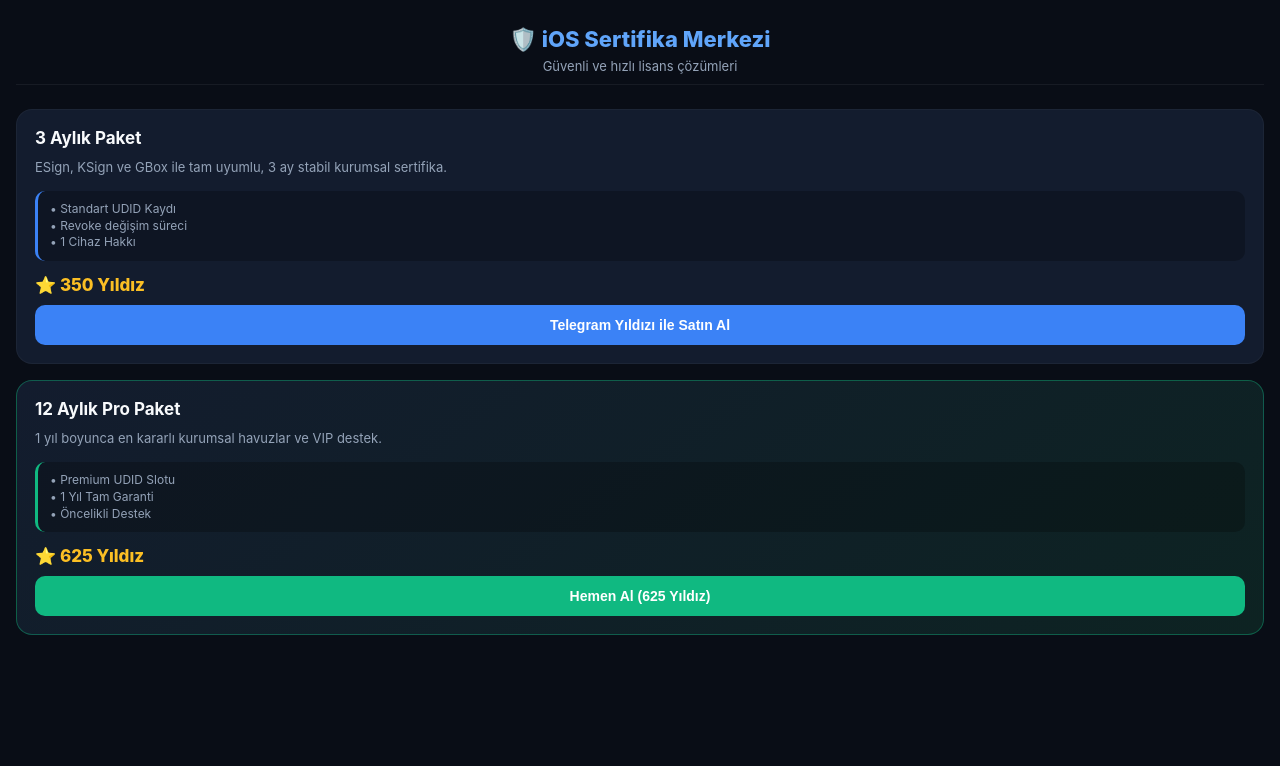
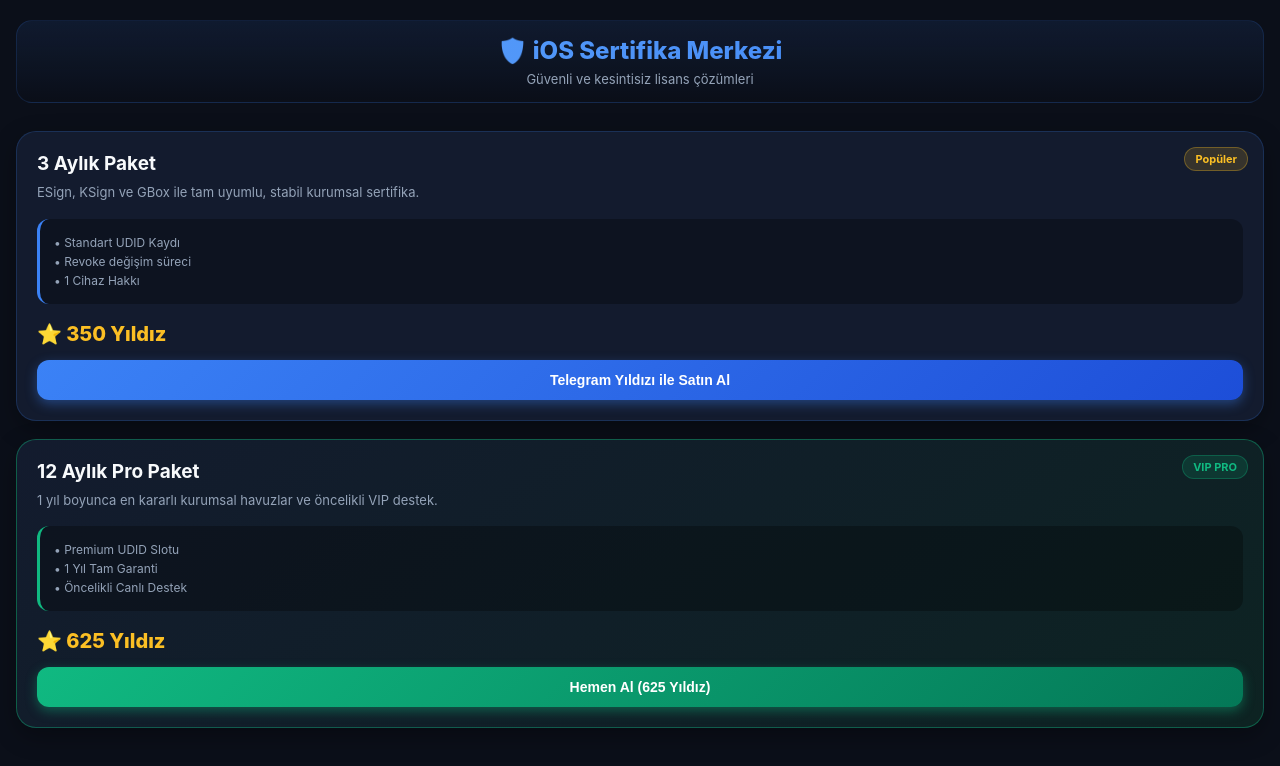
Before and after one commit to veyseldz201-debug/sertifika-bot, a plain HTML site: page index.html in a window 1280 px wide. Drawn offline with Linux system fonts and the light colour scheme; a script that the page names is missing.

Commit message:
index.html

```diff
--- a/index.html
+++ b/index.html
@@ -3,68 +3,172 @@
 <head>
     <meta charset="UTF-8">
     <meta name="viewport" content="width=device-width, initial-scale=1.0">
-    <title>iOS Sertifika Mağazası</title>
+    <title>iOS Sertifika Merkezi</title>
     <script src="https://telegram.org/js/telegram-web-app.js"></script>
     <style>
         :root {
-            --bg-color: var(--tg-theme-bg-color, #090d16);
-            --card-bg: var(--tg-theme-secondary-bg-color, #131c2e);
-            --text-color: var(--tg-theme-text-color, #f8fafc);
-            --hint-color: var(--tg-theme-hint-color, #94a3b8);
+            --bg-color: #0b0f19;
+            --card-bg: #131b2e;
+            --card-border: rgba(59, 130, 246, 0.2);
+            --text-main: #f8fafc;
+            --text-muted: #94a3b8;
+            --accent-blue: #3b82f6;
+            --accent-green: #10b981;
+            --accent-gold: #fbbf24;
         }
         body {
             font-family: -apple-system, BlinkMacSystemFont, 'Segoe UI', Roboto, sans-serif;
             background-color: var(--bg-color);
-            color: var(--text-color);
+            color: var(--text-main);
             margin: 0;
-            padding: 16px 16px 90px 16px;
+            padding: 20px 16px 100px 16px;
             box-sizing: border-box;
         }
-        .header { text-align: center; margin-bottom: 24px; padding: 10px 0; border-bottom: 1px solid rgba(255, 255, 255, 0.06); }
-        .header h2 { margin: 0 0 6px 0; font-size: 22px; font-weight: 800; color: #60a5fa; }
-        .header p { margin: 0; color: var(--hint-color); font-size: 13px; }
-        .card { background: var(--card-bg); border-radius: 16px; padding: 18px; margin-bottom: 16px; border: 1px solid rgba(255, 255, 255, 0.04); }
-        .card.featured { border: 1px solid rgba(16, 185, 129, 0.4); background: linear-gradient(145deg, #131c2e 0%, #0d2322 100%); }
-        .card-header { display: flex; justify-content: space-between; align-items: center; margin-bottom: 10px; }
-        .card h3 { margin: 0; font-size: 17px; font-weight: 700; }
-        .description { margin: 0 0 14px 0; color: var(--hint-color); font-size: 13px; line-height: 1.45; }
-        .info-box { background: rgba(0, 0, 0, 0.25); border-radius: 10px; padding: 10px 12px; margin-bottom: 14px; border-left: 3px solid #3b82f6; }
-        .card.featured .info-box { border-left-color: #10b981; }
-        .info-box p { margin: 0; font-size: 12px; color: var(--hint-color); line-height: 1.4; }
-        .price-row { display: flex; justify-content: space-between; align-items: center; }
-        .price { font-size: 17px; font-weight: 800; color: #fbbf24; }
-        .btn { background-color: #3b82f6; color: #ffffff; border: none; padding: 12px 20px; border-radius: 10px; font-size: 14px; font-weight: 700; cursor: pointer; width: 100%; text-align: center; margin-top: 10px; }
-        .btn-success { background-color: #10b981; }
+        .header {
+            text-align: center;
+            margin-bottom: 28px;
+            padding: 15px 0;
+            background: linear-gradient(180deg, rgba(59, 130, 246, 0.1) 0%, transparent 100%);
+            border-radius: 16px;
+            border: 1px solid rgba(59, 130, 246, 0.15);
+        }
+        .header h2 {
+            margin: 0 0 6px 0;
+            font-size: 24px;
+            font-weight: 800;
+            background: linear-gradient(90deg, #60a5fa, #3b82f6);
+            -webkit-background-clip: text;
+            -webkit-text-fill-color: transparent;
+        }
+        .header p {
+            margin: 0;
+            color: var(--text-muted);
+            font-size: 13px;
+        }
+        .card {
+            background: var(--card-bg);
+            border-radius: 20px;
+            padding: 20px;
+            margin-bottom: 18px;
+            border: 1px solid var(--card-border);
+            box-shadow: 0 8px 24px rgba(0, 0, 0, 0.3);
+            position: relative;
+            overflow: hidden;
+            transition: transform 0.2s ease;
+        }
+        .card.featured {
+            border: 1px solid rgba(16, 185, 129, 0.4);
+            background: linear-gradient(145deg, #131b2e 0%, #0d2322 100%);
+        }
+        .badge {
+            position: absolute;
+            top: 15px;
+            right: 15px;
+            background: rgba(251, 191, 36, 0.15);
+            color: var(--accent-gold);
+            font-size: 11px;
+            font-weight: 700;
+            padding: 4px 10px;
+            border-radius: 20px;
+            border: 1px solid rgba(251, 191, 36, 0.3);
+        }
+        .card-header h3 {
+            margin: 0 0 8px 0;
+            font-size: 19px;
+            font-weight: 700;
+        }
+        .description {
+            margin: 0 0 16px 0;
+            color: var(--text-muted);
+            font-size: 13px;
+            line-height: 1.5;
+        }
+        .features-list {
+            background: rgba(0, 0, 0, 0.3);
+            border-radius: 12px;
+            padding: 12px 14px;
+            margin-bottom: 18px;
+            border-left: 3px solid var(--accent-blue);
+        }
+        .card.featured .features-list {
+            border-left-color: var(--accent-green);
+        }
+        .features-list p {
+            margin: 4px 0;
+            font-size: 12px;
+            color: var(--text-muted);
+        }
+        .price-footer {
+            display: flex;
+            justify-content: space-between;
+            align-items: center;
+        }
+        .price {
+            font-size: 20px;
+            font-weight: 800;
+            color: var(--accent-gold);
+        }
+        .btn {
+            background: linear-gradient(135deg, #3b82f6 0%, #1d4ed8 100%);
+            color: #ffffff;
+            border: none;
+            padding: 12px 24px;
+            border-radius: 12px;
+            font-size: 14px;
+            font-weight: 700;
+            cursor: pointer;
+            width: 100%;
+            text-align: center;
+            box-shadow: 0 4px 12px rgba(59, 130, 246, 0.4);
+            transition: opacity 0.2s;
+        }
+        .btn-success {
+            background: linear-gradient(135deg, #10b981 0%, #047857 100%);
+            box-shadow: 0 4px 12px rgba(16, 185, 129, 0.4);
+        }
+        .btn:active {
+            opacity: 0.8;
+        }
     </style>
 </head>
 <body>
     <div class="header">
         <h2>🛡️ iOS Sertifika Merkezi</h2>
-        <p id="user-greeting">Güvenli ve hızlı lisans çözümleri</p>
+        <p id="user-greeting">Güvenli ve kesintisiz lisans çözümleri</p>
     </div>
 
     <div class="card">
+        <div class="badge">Popüler</div>
         <div class="card-header">
             <h3>3 Aylık Paket</h3>
         </div>
-        <p class="description">ESign, KSign ve GBox ile tam uyumlu, 3 ay stabil kurumsal sertifika.</p>
-        <div class="info-box"><p>• Standart UDID Kaydı<br>• Revoke değişim süreci<br>• 1 Cihaz Hakkı</p></div>
-        <div class="price-row">
+        <p class="description">ESign, KSign ve GBox ile tam uyumlu, stabil kurumsal sertifika.</p>
+        <div class="features-list">
+            <p>• Standart UDID Kaydı</p>
+            <p>• Revoke değişim süreci</p>
+            <p>• 1 Cihaz Hakkı</p>
+        </div>
+        <div class="price-footer">
             <span class="price">⭐ 350 Yıldız</span>
         </div>
-        <button class="btn" onclick="yildizIleOde('3 Aylık Sertifika', 350)">Telegram Yıldızı ile Satın Al</button>
+        <button class="btn" style="margin-top: 14px;" onclick="yildizIleOde(350)">Telegram Yıldızı ile Satın Al</button>
     </div>
 
     <div class="card featured">
+        <div class="badge" style="background: rgba(16, 185, 129, 0.15); color: #10b981; border-color: rgba(16, 185, 129, 0.3);">VIP PRO</div>
         <div class="card-header">
             <h3>12 Aylık Pro Paket</h3>
         </div>
-        <p class="description">1 yıl boyunca en kararlı kurumsal havuzlar ve VIP destek.</p>
-        <div class="info-box"><p>• Premium UDID Slotu<br>• 1 Yıl Tam Garanti<br>• Öncelikli Destek</p></div>
-        <div class="price-row">
+        <p class="description">1 yıl boyunca en kararlı kurumsal havuzlar ve öncelikli VIP destek.</p>
+        <div class="features-list">
+            <p>• Premium UDID Slotu</p>
+            <p>• 1 Yıl Tam Garanti</p>
+            <p>• Öncelikli Canlı Destek</p>
+        </div>
+        <div class="price-footer">
             <span class="price">⭐ 625 Yıldız</span>
         </div>
-        <button class="btn btn-success" onclick="yildizIleOde('12 Aylık Pro Sertifika', 625)">Hemen Al (625 Yıldız)</button>
+        <button class="btn btn-success" style="margin-top: 14px;" onclick="yildizIleOde(625)">Hemen Al (625 Yıldız)</button>
     </div>
 
     <script>
@@ -76,8 +180,8 @@
             document.getElementById('user-greeting').innerText = `Hoş geldin, ${user.first_name}!`;
         }
 
-        function yildizIleOde(paketAdi, yildizMiktari) {
-            // Verinin havada kalmasını önlemek için doğrudan bot sohbetine parametreli yönlendirme yapıyoruz
+        function yildizIleOde(yildizMiktari) {
+            // Kesin ve sorunsuz tetikleme için doğrudan bot sohbetine parametreyle yönlendirir
             const botUsername = "SertifikaMagazaBot";
             window.Telegram.WebApp.openTelegramLink(`https://t.me/${botUsername}?start=odeme_${yildizMiktari}`);
         }
```
